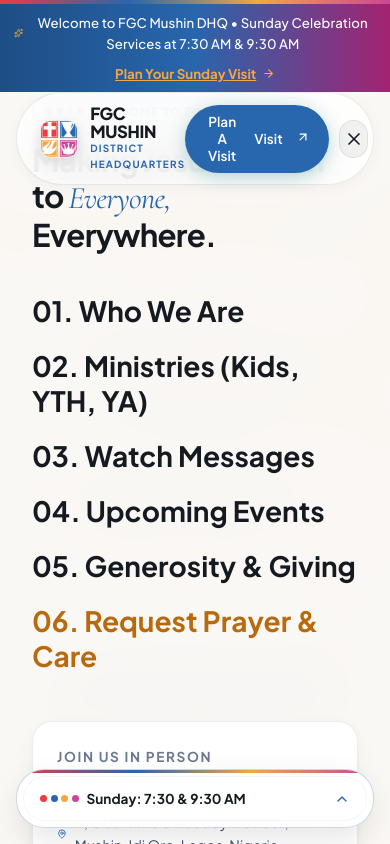
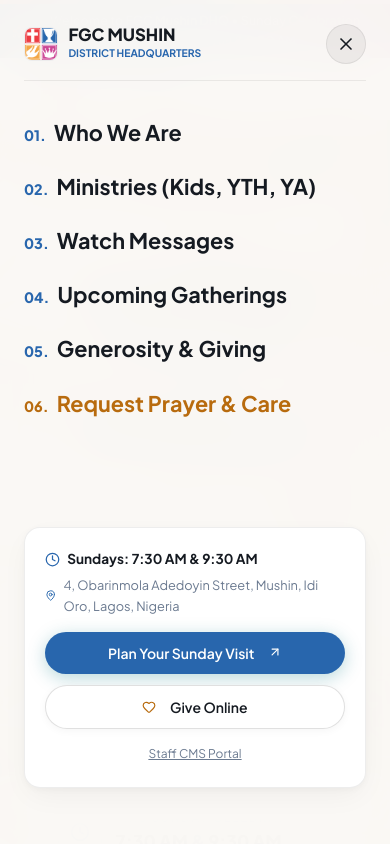
Before and after one commit to Najite/fgcmushin, a React (Vite) app: page / in a window 390 px wide. Both pictures are taken after a click on the button "Toggle Navigation Menu". Shown: the top 844 px of the page. Built offline with nearby package versions, Linux system fonts and the light colour scheme; no server answers; the database is empty.

Commit message:
feat(mobile): curate mobile navbar and layout, removing desktop clutter and optimizing scannability

```diff
--- a/src/components/AnnouncementBar.tsx
+++ b/src/components/AnnouncementBar.tsx
@@ -16,28 +16,32 @@
 
   const text = announcementText || 'Welcome to FGC Mushin DHQ • Sunday Celebration Services at 7:30 AM & 9:30 AM';
   return (
-    <div style={{
+    <div
+      onClick={onOpenPlanVisit}
+      className="announcement-bar-wrap"
+      style={{
         background: 'linear-gradient(90deg, #1E4E85 0%, #2866AD 50%, #A32371 100%)',
         color: '#FFFFFF',
-      padding: '0.55rem 0.85rem',
+        padding: '0.5rem 1rem',
         fontSize: '0.825rem',
         fontWeight: 500,
         display: 'flex',
-      flexWrap: 'wrap',
         alignItems: 'center',
         justifyContent: 'center',
         gap: '0.5rem 0.75rem',
         textAlign: 'center',
         position: 'relative',
         zIndex: 50,
-      letterSpacing: '0.01em'
-    }}>
-      <div style={{ display: 'flex', alignItems: 'center', gap: '0.4rem' }}>
-        <Sparkles size={14} style={{ color: '#F3A645' }} />
+        letterSpacing: '0.01em',
+        cursor: 'pointer'
+      }}
+    >
+      <div style={{ display: 'flex', alignItems: 'center', gap: '0.4rem', justifyContent: 'center' }}>
+        <Sparkles size={14} style={{ color: '#F3A645', flexShrink: 0 }} />
         <span>{text}</span>
       </div>
-      <button
-        onClick={onOpenPlanVisit}
+      <span
+        className="announcement-cta-desktop"
         style={{
           display: 'inline-flex',
           alignItems: 'center',
@@ -45,14 +49,25 @@
           color: '#F3A645',
           fontWeight: 700,
           textDecoration: 'underline',
-          cursor: 'pointer',
           padding: '2px 6px',
           borderRadius: '4px'
         }}
       >
         <span>Plan Your Sunday Visit</span>
         <ArrowRight size={13} />
-      </button>
+      </span>
+
+      <style>{`
+        @media (max-width: 640px) {
+          .announcement-cta-desktop {
+            display: none !important;
+          }
+          .announcement-bar-wrap {
+            padding: 0.45rem 0.75rem !important;
+            font-size: 0.775rem !important;
+          }
+        }
+      `}</style>
     </div>
   );
 };
--- a/src/components/FloatingServicePill.tsx
+++ b/src/components/FloatingServicePill.tsx
@@ -130,6 +130,14 @@
           )}
         </div>
       </div>
+
+      <style>{`
+        @media (max-width: 768px) {
+          .floating-pill-wrap {
+            display: none !important;
+          }
+        }
+      `}</style>
     </aside>
   );
 };
--- a/src/components/Footer.tsx
+++ b/src/components/Footer.tsx
@@ -69,7 +69,7 @@
               </div>
             </div>
 
-            <p style={{ color: 'var(--text-secondary)', fontSize: '0.95rem', lineHeight: 1.6 }}>
+            <p className="footer-brand-desc" style={{ color: 'var(--text-secondary)', fontSize: '0.95rem', lineHeight: 1.6 }}>
               Foursquare Gospel Church Mushin District Headquarters — Jesus Christ, the Same Yesterday, Today, and Forever. A vibrant family following Jesus together.
             </p>
 
@@ -312,6 +312,14 @@
           </div>
         </div>
       </div>
+
+      <style>{`
+        @media (max-width: 640px) {
+          .footer-brand-desc {
+            display: none !important;
+          }
+        }
+      `}</style>
     </footer>
   );
 };
--- a/src/components/Hero.tsx
+++ b/src/components/Hero.tsx
@@ -90,7 +90,8 @@
               <span className="quad-dot gold"></span>
               <span className="quad-dot purple"></span>
             </span>
-            <span>FOURSQUARE GOSPEL CHURCH • MUSHIN DISTRICT HEADQUARTERS</span>
+            <span className="hero-eyebrow-desktop">FOURSQUARE GOSPEL CHURCH • MUSHIN DISTRICT HEADQUARTERS</span>
+            <span className="hero-eyebrow-mobile">FGC MUSHIN DISTRICT HEADQUARTERS</span>
           </div>
         </div>
 
@@ -259,7 +260,7 @@
             </div>
 
             {/* Quick Badge with live pulse */}
-            <div style={{ display: 'flex', alignItems: 'center', gap: '0.5rem' }}>
+            <div className="hero-kids-badge" style={{ display: 'flex', alignItems: 'center', gap: '0.5rem' }}>
               <span className="eyebrow-pill gold" style={{ fontSize: '0.725rem', padding: '0.35rem 0.85rem' }}>
                 <span className="hero-beacon-dot" style={{ background: 'var(--fgc-gold)', width: '6px', height: '6px' }}></span>
                 <span>Foursquare Kids Open</span>
@@ -284,7 +285,7 @@
         </div>
 
         {/* Subtle Floating Scroll-Down Cue */}
-        <div className="animate-hero-scroll" style={{ marginTop: '2.5rem' }}>
+        <div className="animate-hero-scroll hero-scroll-cue" style={{ marginTop: '2.5rem' }}>
           <a
             href="#welcome"
             className="hero-scroll-float"
@@ -310,6 +311,27 @@
           </a>
         </div>
       </div>
+
+      <style>{`
+        @media (min-width: 641px) {
+          .hero-eyebrow-mobile {
+            display: none !important;
+          }
+        }
+        @media (max-width: 640px) {
+          .hero-eyebrow-desktop {
+            display: none !important;
+          }
+        }
+        @media (max-width: 768px) {
+          .hero-kids-badge {
+            display: none !important;
+          }
+          .hero-scroll-cue {
+            display: none !important;
+          }
+        }
+      `}</style>
     </section>
   );
 };
--- a/src/components/Navbar.tsx
+++ b/src/components/Navbar.tsx
@@ -118,7 +118,7 @@
                 <span style={{ fontSize: '1.05rem', fontWeight: 800, letterSpacing: '-0.02em', lineHeight: 1.1, color: 'var(--text-primary)' }}>
                   FGC MUSHIN
                 </span>
-                <span style={{ fontSize: '0.62rem', fontWeight: 700, letterSpacing: '0.12em', color: 'var(--accent-teal)', textTransform: 'uppercase' }}>
+                <span className="navbar-brand-subtitle" style={{ fontSize: '0.62rem', fontWeight: 700, letterSpacing: '0.12em', color: 'var(--accent-teal)', textTransform: 'uppercase' }}>
                   DISTRICT HEADQUARTERS
                 </span>
               </div>
@@ -234,110 +234,159 @@
           style={{
             position: 'fixed',
             inset: 0,
-            zIndex: 35,
+            zIndex: 999,
             background: 'rgba(250, 248, 245, 0.98)',
             backdropFilter: 'blur(24px)',
             WebkitBackdropFilter: 'blur(24px)',
             display: 'flex',
             flexDirection: 'column',
-            padding: '6rem 2rem 3rem',
+            padding: '1.5rem 1.5rem 2.5rem',
             overflowY: 'auto'
           }}
         >
-          <div style={{ maxWidth: '640px', margin: '0 auto', width: '100%' }}>
-            <div style={{ marginBottom: '2.5rem' }}>
-              <div className="eyebrow-pill" style={{ marginBottom: '1rem' }}>
-                <span className="quad-beacon" aria-hidden="true">
-                  <span className="quad-dot red"></span>
-                  <span className="quad-dot blue"></span>
-                  <span className="quad-dot gold"></span>
-                  <span className="quad-dot purple"></span>
-                </span>
-                <span>Welcome to FGC Mushin DHQ</span>
+          <div style={{ maxWidth: '480px', margin: '0 auto', width: '100%', display: 'flex', flexDirection: 'column', flex: 1 }}>
+            {/* Top Bar inside Menu */}
+            <div style={{ display: 'flex', alignItems: 'center', justifyContent: 'space-between', marginBottom: '2rem', paddingBottom: '1rem', borderBottom: '1px solid var(--border-subtle)' }}>
+              <div style={{ display: 'flex', alignItems: 'center', gap: '0.65rem' }}>
+                <div
+                  style={{
+                    width: '34px',
+                    height: '34px',
+                    borderRadius: '8px',
+                    overflow: 'hidden',
+                    background: '#FFFFFF',
+                    border: '1px solid var(--border-subtle)',
+                    display: 'flex',
+                    alignItems: 'center',
+                    justifyContent: 'center'
+                  }}
+                >
+                  <img src="/logo.png" alt="Church Logo" style={{ width: '100%', height: '100%', objectFit: 'contain' }} />
                 </div>
-              <h2 className="heading-h2 font-serif" style={{ fontSize: '2.4rem', lineHeight: 1.15, color: 'var(--text-primary)' }}>
-                Making Jesus known to <span className="italic-serif">Everyone,</span> Everywhere.
-              </h2>
+                <div style={{ display: 'flex', flexDirection: 'column' }}>
+                  <span style={{ fontSize: '1.05rem', fontWeight: 800, color: 'var(--text-primary)', lineHeight: 1.1 }}>FGC MUSHIN</span>
+                  <span style={{ fontSize: '0.65rem', fontWeight: 700, color: 'var(--accent-teal)' }}>DISTRICT HEADQUARTERS</span>
+                </div>
+              </div>
+              <button
+                onClick={() => setMobileMenuOpen(false)}
+                aria-label="Close navigation menu"
+                style={{
+                  width: '40px',
+                  height: '40px',
+                  borderRadius: '50%',
+                  background: 'rgba(0, 0, 0, 0.05)',
+                  border: '1px solid var(--border-subtle)',
+                  display: 'flex',
+                  alignItems: 'center',
+                  justifyContent: 'center',
+                  color: 'var(--text-primary)',
+                  cursor: 'pointer'
+                }}
+              >
+                <X size={20} />
+              </button>
             </div>
 
-            <div style={{ display: 'flex', flexDirection: 'column', gap: '1.25rem', marginBottom: '3rem' }}>
+            {/* Nav Links */}
+            <div style={{ display: 'flex', flexDirection: 'column', gap: '1rem', marginBottom: '2rem' }}>
               <button
                 onClick={() => handleNavClick('welcome')}
-                style={{ textAlign: 'left', fontSize: '1.75rem', fontWeight: 700, color: 'var(--text-primary)' }}
+                style={{ textAlign: 'left', fontSize: '1.35rem', fontWeight: 700, color: 'var(--text-primary)', padding: '0.35rem 0' }}
               >
-                01. Who We Are
+                <span style={{ color: 'var(--accent-teal)', fontSize: '0.9rem', marginRight: '0.5rem', fontWeight: 800 }}>01.</span>
+                Who We Are
               </button>
               <button
                 onClick={() => handleNavClick('ministries')}
-                style={{ textAlign: 'left', fontSize: '1.75rem', fontWeight: 700, color: 'var(--text-primary)' }}
+                style={{ textAlign: 'left', fontSize: '1.35rem', fontWeight: 700, color: 'var(--text-primary)', padding: '0.35rem 0' }}
               >
-                02. Ministries (Kids, YTH, YA)
+                <span style={{ color: 'var(--accent-teal)', fontSize: '0.9rem', marginRight: '0.5rem', fontWeight: 800 }}>02.</span>
+                Ministries (Kids, YTH, YA)
               </button>
               <button
                 onClick={() => handleNavClick('sermons')}
-                style={{ textAlign: 'left', fontSize: '1.75rem', fontWeight: 700, color: 'var(--text-primary)' }}
+                style={{ textAlign: 'left', fontSize: '1.35rem', fontWeight: 700, color: 'var(--text-primary)', padding: '0.35rem 0' }}
               >
-                03. Watch Messages
+                <span style={{ color: 'var(--accent-teal)', fontSize: '0.9rem', marginRight: '0.5rem', fontWeight: 800 }}>03.</span>
+                Watch Messages
               </button>
               <button
                 onClick={() => handleNavClick('events')}
-                style={{ textAlign: 'left', fontSize: '1.75rem', fontWeight: 700, color: 'var(--text-primary)' }}
+                style={{ textAlign: 'left', fontSize: '1.35rem', fontWeight: 700, color: 'var(--text-primary)', padding: '0.35rem 0' }}
               >
-                04. Upcoming Events
+                <span style={{ color: 'var(--accent-teal)', fontSize: '0.9rem', marginRight: '0.5rem', fontWeight: 800 }}>04.</span>
+                Upcoming Gatherings
               </button>
               <button
                 onClick={() => {
                   setMobileMenuOpen(false);
                   onOpenGiving();
                 }}
-                style={{ textAlign: 'left', fontSize: '1.75rem', fontWeight: 700, color: 'var(--text-primary)' }}
+                style={{ textAlign: 'left', fontSize: '1.35rem', fontWeight: 700, color: 'var(--text-primary)', padding: '0.35rem 0' }}
               >
-                05. Generosity & Giving
+                <span style={{ color: 'var(--accent-teal)', fontSize: '0.9rem', marginRight: '0.5rem', fontWeight: 800 }}>05.</span>
+                Generosity & Giving
               </button>
               <button
                 onClick={() => {
                   setMobileMenuOpen(false);
                   onOpenPrayer();
                 }}
-                style={{ textAlign: 'left', fontSize: '1.75rem', fontWeight: 700, color: 'var(--accent-gold)' }}
+                style={{ textAlign: 'left', fontSize: '1.35rem', fontWeight: 700, color: 'var(--accent-gold)', padding: '0.35rem 0' }}
               >
-                06. Request Prayer & Care
+                <span style={{ color: 'var(--accent-gold)', fontSize: '0.9rem', marginRight: '0.5rem', fontWeight: 800 }}>06.</span>
+                Request Prayer & Care
               </button>
             </div>
 
+            {/* Mobile Actions Card */}
             <div
               className="double-bezel"
               style={{
-                padding: '1.5rem',
+                padding: '1.25rem',
                 background: '#FFFFFF',
-                borderRadius: '20px',
-                marginBottom: '2rem'
+                borderRadius: '16px',
+                marginTop: 'auto',
+                marginBottom: '1rem'
               }}
             >
-              <h4 style={{ fontSize: '0.85rem', textTransform: 'uppercase', letterSpacing: '0.12em', color: 'var(--text-muted)', marginBottom: '0.75rem' }}>
-                Join Us In Person
-              </h4>
-              <p style={{ fontWeight: 700, color: 'var(--text-primary)', marginBottom: '0.4rem', display: 'flex', alignItems: 'center', gap: '0.5rem' }}>
-                <Clock size={16} color="var(--accent-teal)" />
-                <span>Sundays at 7:30 AM & 9:30 AM</span>
-              </p>
-              <p style={{ fontSize: '0.9rem', color: 'var(--text-secondary)', display: 'flex', alignItems: 'center', gap: '0.5rem', marginBottom: '1.25rem' }}>
-                <MapPin size={16} color="var(--accent-teal)" />
+              <div style={{ display: 'flex', alignItems: 'center', gap: '0.45rem', fontSize: '0.85rem', fontWeight: 700, color: 'var(--text-primary)', marginBottom: '0.35rem' }}>
+                <Clock size={15} color="var(--accent-teal)" />
+                <span>Sundays: 7:30 AM & 9:30 AM</span>
+              </div>
+              <div style={{ display: 'flex', alignItems: 'center', gap: '0.45rem', fontSize: '0.8rem', color: 'var(--text-muted)', marginBottom: '1rem' }}>
+                <MapPin size={15} color="var(--accent-teal)" />
                 <span>{CHURCH_INFO.address}</span>
-              </p>
+              </div>
+
+              <div style={{ display: 'flex', flexDirection: 'column', gap: '0.65rem' }}>
                 <button
                   onClick={() => {
                     setMobileMenuOpen(false);
                     onOpenPlanVisit();
                   }}
                   className="btn-island btn-teal"
-                style={{ width: '100%', justifyContent: 'center' }}
+                  style={{ width: '100%', justifyContent: 'center', padding: '0.75rem' }}
                 >
                   <span>Plan Your Sunday Visit</span>
                   <div className="btn-icon-bubble">
-                  <ArrowUpRight size={15} />
+                    <ArrowUpRight size={14} />
                   </div>
                 </button>
+
+                <button
+                  onClick={() => {
+                    setMobileMenuOpen(false);
+                    onOpenGiving();
+                  }}
+                  className="btn-island btn-ghost"
+                  style={{ width: '100%', justifyContent: 'center', padding: '0.75rem' }}
+                >
+                  <Heart size={14} color="var(--accent-gold)" />
+                  <span>Give Online</span>
+                </button>
+              </div>
 
               {onOpenAdmin && (
                 <button
@@ -348,11 +397,11 @@
                   style={{
                     width: '100%',
                     marginTop: '0.75rem',
-                    padding: '0.5rem',
+                    padding: '0.35rem',
                     background: 'none',
                     border: 'none',
                     color: 'var(--text-muted)',
-                    fontSize: '0.8rem',
+                    fontSize: '0.75rem',
                     cursor: 'pointer',
                     textAlign: 'center',
                     textDecoration: 'underline'
@@ -375,6 +424,14 @@
             display: none !important;
           }
         }
+        @media (max-width: 859px) {
+          .navbar-cta-btn {
+            display: none !important;
+          }
+          .navbar-brand-subtitle {
+            display: none !important;
+          }
+        }
       `}</style>
     </>
   );
--- a/src/components/SermonSpotlight.tsx
+++ b/src/components/SermonSpotlight.tsx
@@ -108,7 +108,7 @@
                   transform: 'translate(-50%, -50%)',
                   zIndex: 10
                 }}
-                className="rotating-badge-container"
+                className="rotating-badge-container sermon-rotating-play"
               >
                 <svg className="rotating-text-svg" viewBox="0 0 120 120">
                   <path
@@ -211,12 +211,12 @@
               gap: '1.25rem'
             }}
           >
-            {sermonList.map((sermon) => {
+            {sermonList.map((sermon, idx) => {
               const isCurrent = activeSermon.id === sermon.id;
               return (
                 <div
                   key={sermon.id}
-                  className="double-bezel"
+                  className={`double-bezel sermon-switcher-card ${idx >= 2 ? 'sermon-card-extra' : ''}`}
                   onClick={() => setActiveSermon(sermon)}
                   style={{
                     cursor: 'pointer',
@@ -263,6 +263,25 @@
           </div>
         </div>
       </div>
+
+      <style>{`
+        @media (max-width: 640px) {
+          .sermon-rotating-play svg {
+            display: none !important;
+          }
+          .sermon-rotating-play {
+            width: 52px !important;
+            height: 52px !important;
+          }
+          .sermon-rotating-play .rotating-center-trigger {
+            width: 52px !important;
+            height: 52px !important;
+          }
+          .sermon-card-extra {
+            display: none !important;
+          }
+        }
+      `}</style>
     </section>
   );
 };
--- a/src/components/UpcomingEvents.tsx
+++ b/src/components/UpcomingEvents.tsx
@@ -47,7 +47,7 @@
           </div>
 
           {/* Filter Tabs in Light Theme */}
-          <div style={{ display: 'flex', flexWrap: 'wrap', gap: '0.5rem', background: '#FFFFFF', padding: '4px', borderRadius: '9999px', border: '1px solid var(--border-subtle)', boxShadow: '0 2px 6px rgba(0,0,0,0.03)' }}>
+          <div className="event-filters-bar" style={{ display: 'flex', flexWrap: 'wrap', gap: '0.5rem', background: '#FFFFFF', padding: '4px', borderRadius: '9999px', border: '1px solid var(--border-subtle)', boxShadow: '0 2px 6px rgba(0,0,0,0.03)' }}>
             {(['All', 'Worship', 'Community', 'Outreach'] as const).map((cat) => (
               <button
                 key={cat}
@@ -116,7 +116,7 @@
                   <h3 style={{ fontSize: '1.35rem', fontWeight: 800, color: 'var(--text-primary)', marginBottom: '0.4rem', lineHeight: 1.25 }}>
                     {evt.title}
                   </h3>
-                  <p style={{ fontSize: '0.925rem', color: 'var(--text-secondary)', marginBottom: '0.5rem' }}>
+                  <p className="event-card-desc" style={{ fontSize: '0.925rem', color: 'var(--text-secondary)', marginBottom: '0.5rem' }}>
                     {evt.description}
                   </p>
                   <div style={{ fontSize: '0.85rem', color: 'var(--text-muted)', display: 'flex', alignItems: 'center', gap: '0.35rem' }}>
@@ -143,6 +143,25 @@
           ))}
         </div>
       </div>
+
+      <style>{`
+        @media (max-width: 640px) {
+          .event-filters-bar {
+            flex-wrap: nowrap !important;
+            overflow-x: auto !important;
+            max-width: 100% !important;
+            -webkit-overflow-scrolling: touch;
+            scrollbar-width: none;
+            padding: 4px 6px !important;
+          }
+          .event-filters-bar::-webkit-scrollbar {
+            display: none;
+          }
+          .event-card-desc {
+            display: none !important;
+          }
+        }
+      `}</style>
     </section>
   );
 };
--- a/src/components/WelcomeSection.tsx
+++ b/src/components/WelcomeSection.tsx
@@ -100,7 +100,7 @@
                 right: '-20px',
                 zIndex: 10
               }}
-              className="rotating-badge-container"
+              className="rotating-badge-container welcome-rotating-badge"
             >
               <svg className="rotating-text-svg" viewBox="0 0 120 120">
                 <path
@@ -400,7 +400,7 @@
 
         {/* 3 Core Community Values Banner Strip */}
         <div
-          className="reveal-item"
+          className="reveal-item welcome-values-strip"
           style={{
             marginTop: '2.5rem',
             padding: '1.5rem 2rem',
@@ -444,6 +444,17 @@
           </div>
         </div>
       </div>
+
+      <style>{`
+        @media (max-width: 768px) {
+          .welcome-rotating-badge {
+            display: none !important;
+          }
+          .welcome-values-strip {
+            display: none !important;
+          }
+        }
+      `}</style>
     </section>
   );
 };
```
Lines whose indentation alone changed are shown as unchanged.
